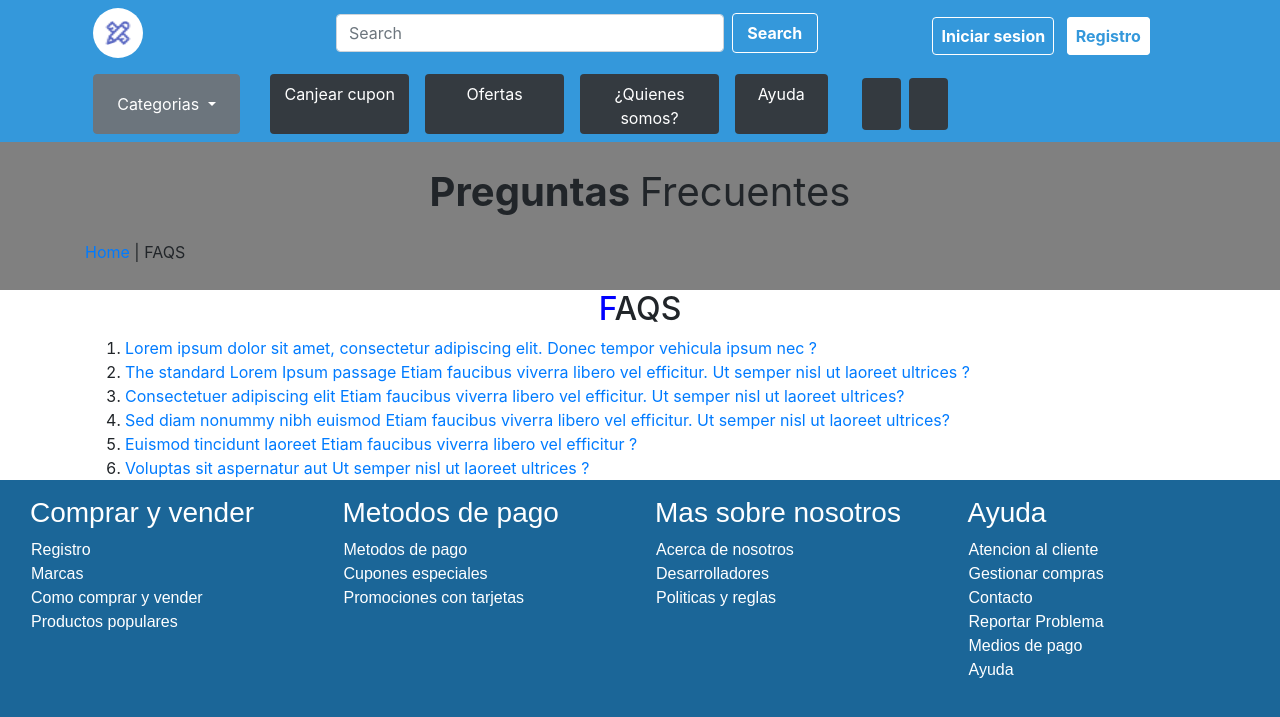
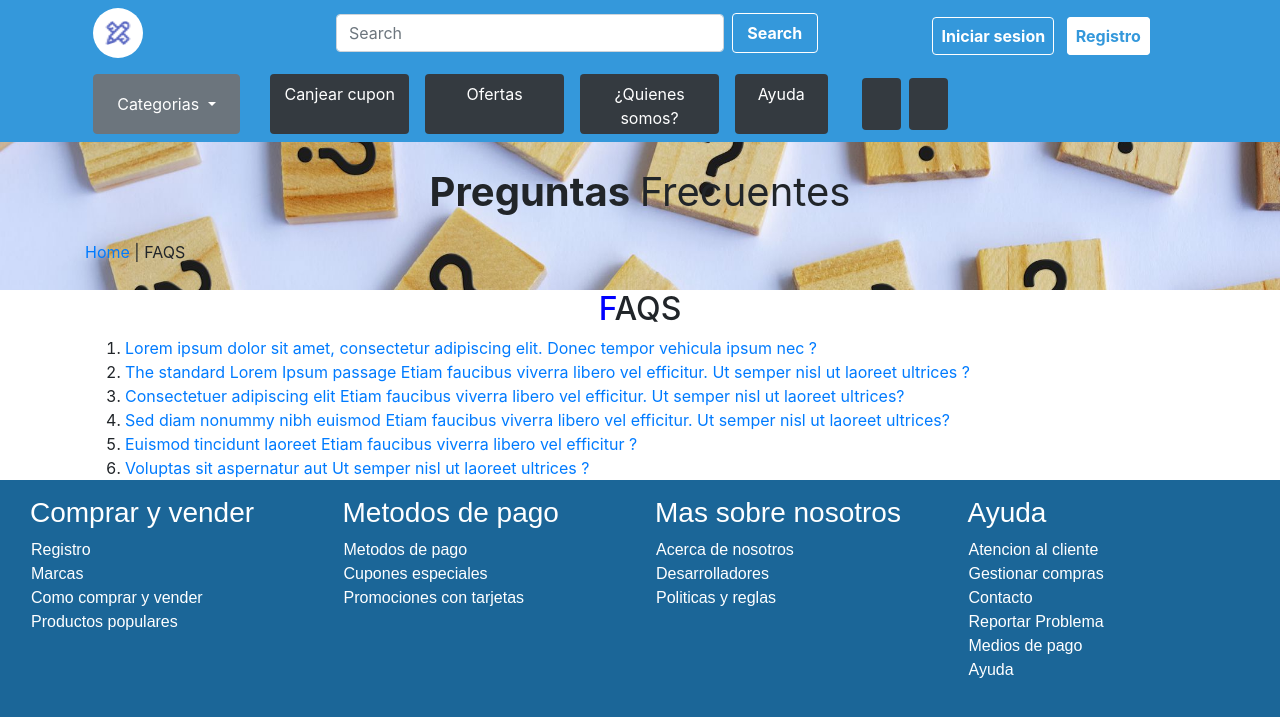
Before and after one commit to Cristian-Mansilla/Proyecto-Integrador-Ecommerce, a PHP site: page /faqs.html in a window 1280 px wide. Shown: the top 717 px of the page. Run offline with PHP 8.4, Linux system fonts and the light colour scheme.

Commit message:
cambio banner seccion volver atras de faqs

```diff
--- a/css/master.css
+++ b/css/master.css
@@ -193,7 +193,10 @@
 /* Fin CSS Index */
 /*faqs*/
 .goBack {
-  background: grey;
+  background-image: url("../img/banner-faqs.jpg");
+  background-repeat: no-repeat;
+  background-size: cover;
+  background-attachment: fixed;
   padding: 10px;
 }
 
--- a/faqs.html
+++ b/faqs.html
@@ -81,7 +81,7 @@
               <span class="font-weight-normal">Frecuentes</span>
             </h1>
           </div>
-          <div class="mt-4">
+          <div class="mt-4 bg-grey">
             <ul class="p-0">
               <li class="d-inline"><a href="index.html">Home</a></li>
               <span>|</span>
@@ -128,10 +128,6 @@
             </li>
           </ol>
         </ul>
-
-        <div class="">
-
-        </div>
       </div>
     </section>
     <!--finaliza sección preguntas frecuentes-->
```
Also changed, not shown: img/banner-faqs.jpg (added).
